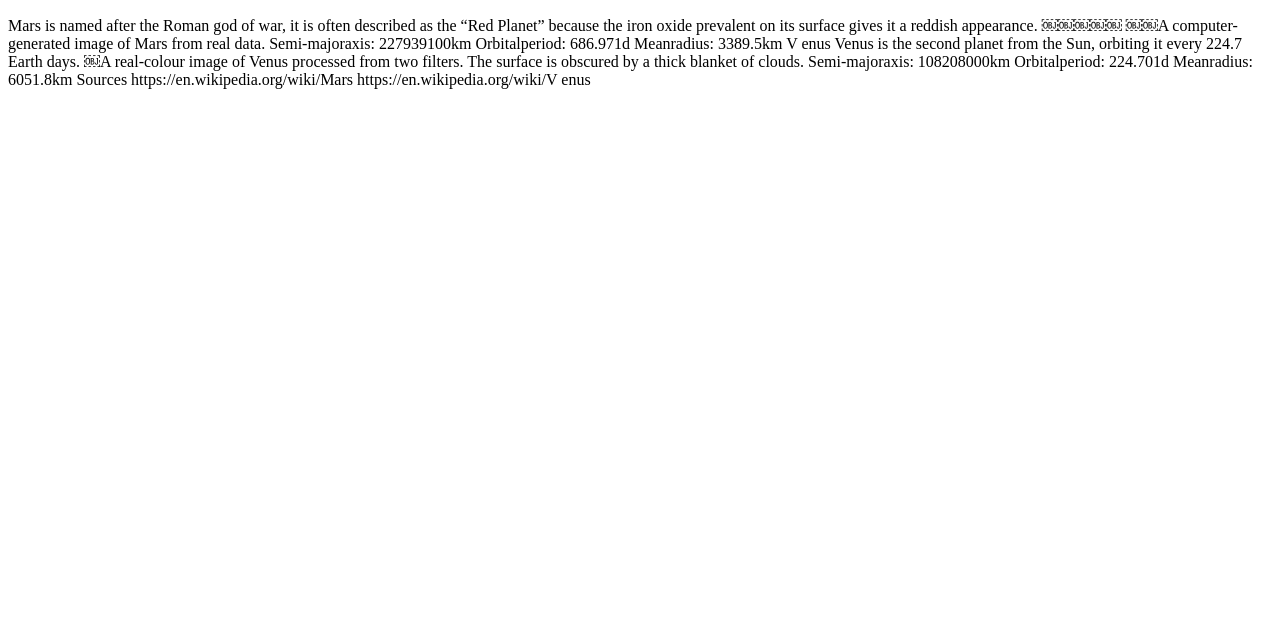
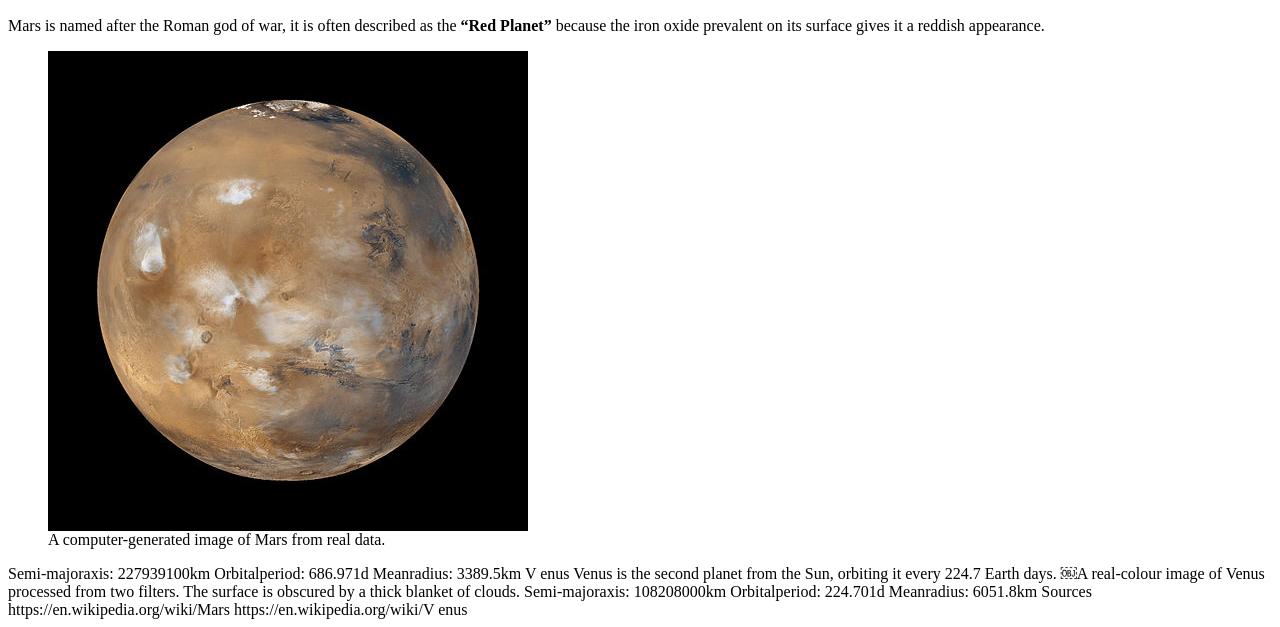
Before and after one commit to KevinBMcIntyre/dsn1674-assignment-2, a plain HTML site: page index.html in a window 1280 px wide. Shown: the part 498-1125 px from the top of the page. Before the commit the page ends 800 px from the top, so only its background shows below. Drawn offline with Linux system fonts and the light colour scheme.

Commit message:
Added an image.

```diff
--- a/index.html
+++ b/index.html
@@ -24,10 +24,12 @@
 		<li>Earth</li>
 		<li>Mars</li>
 	</ol>
-<h2 id="mars">Mars</h2>
-Mars is named after the Roman god of war, it is often described as the “Red Planet” because the iron oxide prevalent on its surface gives it a reddish appearance.
-￼￼￼￼￼
-￼￼A computer-generated image of Mars from real data.
+	<h2 id="mars">Mars</h2>
+	<p>Mars is named after the Roman god of war, it is often described as the <b>“Red Planet”</b> because the iron oxide prevalent on its surface gives it a reddish appearance.</p>
+	<figure>
+		<img src="img/mars.jpg" alt="A planet picture of mars.">
+			<figcaption>A computer-generated image of Mars from real data.</figcaption>
+	</figure>
 Semi-majoraxis: 227939100km Orbitalperiod: 686.971d Meanradius: 3389.5km
 V enus
 Venus is the second planet from the Sun, orbiting it every 224.7 Earth days.
```
Also changed, not shown: img/mars.jpg (added).
